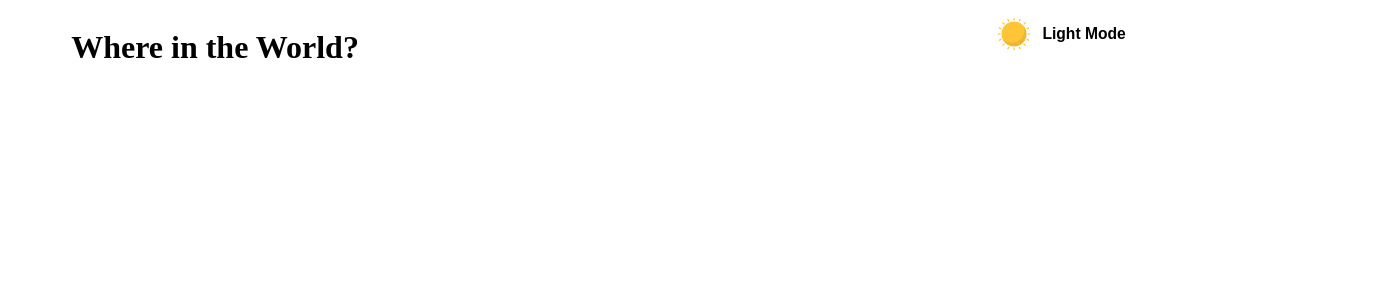
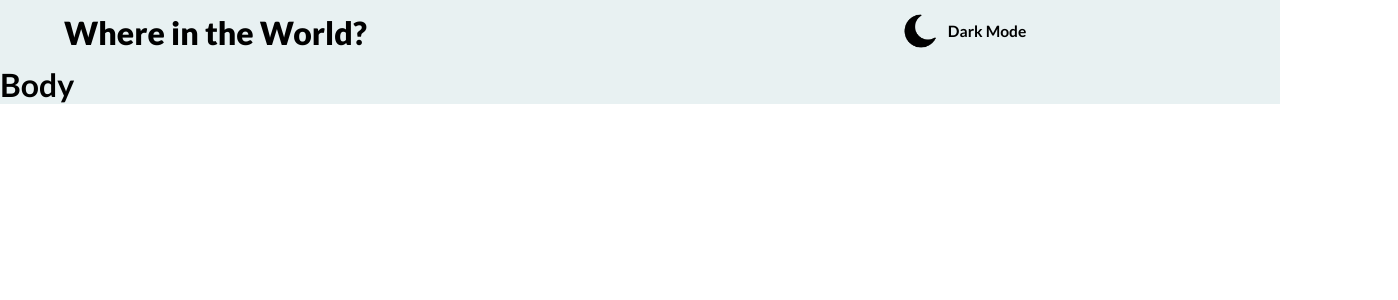
Before and after one commit to IsraelSSantos/Country, a React (Create React App) app: page / in a window 1280 px wide. Shown: the top 300 px of the page, 1398 px wide, since content can reach past the window. Built offline with nearby package versions, Linux system fonts and the light colour scheme.

Commit message:
created and implemented dark-mode flags and classes

```diff
--- a/public/index.html
+++ b/public/index.html
@@ -7,6 +7,9 @@
   <meta name="viewport" content="width=device-width, initial-scale=1" />
   <meta name="description" content="Web site created using create-react-app" />
   <title>Where's the Country?</title>
+  <link rel="preconnect" href="https://fonts.googleapis.com">
+  <link rel="preconnect" href="https://fonts.gstatic.com" crossorigin>
+  <link href="https://fonts.googleapis.com/css2?family=Lato:wght@100;300;700;900&display=swap" rel="stylesheet">
 </head>
 
 <body>
--- a/src/App.js
+++ b/src/App.js
@@ -1,11 +1,17 @@
-import React from "react";
+import React, { useState } from "react";
+import { } from './app.scss';
 import HandleBar from "./components/HandleBar/HandleBar";
 
+
 function App() {
+
+  const [mode, setMode] = useState('light');
+
   return (
-    <div className="App">
-      <HandleBar />
-    </div>
+    <div className={`App ${mode}-mode`}>
+      <HandleBar setMode={setMode} />
+      <h1>Body</h1>
+    </div >
   );
 }
 
--- /dev/null
+++ b/src/app.scss
@@ -0,0 +1,28 @@
+:root {
+    --bg-dark: #13293d;
+    --bg-light: #e8f1f2;
+}
+
+* {
+    margin: 0px;
+    padding: 0px;
+    box-sizing: border-box;
+    font-family: 'Lato', sans-serif;
+}
+
+.light-mode {
+    background-color: var(--bg-light);
+}
+
+.dark-mode {
+    background-color: var(--bg-dark);
+
+    h1,
+    h2,
+    h3,
+    h4,
+    h5,
+    h6 {
+        color: rgb(231, 231, 231);
+    }
+}
--- a/src/components/DarkModeFlag/DarkModeFlag.jsx
+++ b/src/components/DarkModeFlag/DarkModeFlag.jsx
@@ -1,5 +1,5 @@
 import React from "react";
-import {} from "../DarkModeFlag/darkModeFlag.scss";
+import {} from "./darkModeFlag.scss";
 import Lua from "../../assets/lua.png";
 import Sol from "../../assets/sol.png";
 
@@ -8,15 +8,15 @@ export default function DarkModeFlag(props) {
   if (isDark) {
     return (
       <>
-        <img src={Lua} />
-        <h3>Dark Mode</h3>
+        <img src={Sol} />
+        <h3 className="dark">Light Mode</h3>
       </>
     );
   } else {
     return (
       <>
-        <img src={Sol} />
-        <h3>Light Mode</h3>
+        <img src={Lua} />
+        <h3 className="light">Dark Mode</h3>
       </>
     );
   }
--- a/src/components/HandleBar/HandleBar.jsx
+++ b/src/components/HandleBar/HandleBar.jsx
@@ -1,6 +1,6 @@
 import React, { useState, useEffect } from "react";
 import DarkModeFlag from "../DarkModeFlag/DarkModeFlag";
-import {} from "../HandleBar/handlebar.scss";
+import {} from "./handlebar.scss";
 
 export default function HandleBar(props) {
   const [darkMode, setDarkMode] = useState(false);
@@ -15,8 +15,10 @@ export default function HandleBar(props) {
           onClick={() => {
             if (darkMode) {
               setDarkMode(false);
+              props.setMode("ligth");
             } else {
               setDarkMode(true);
+              props.setMode("dark");
             }
           }}
         >
--- a/src/components/HandleBar/handlebar.scss
+++ b/src/components/HandleBar/handlebar.scss
@@ -1,10 +1,14 @@
 .handlebar {
     width: 100%;
     display: flex;
-    padding: 0 5%;
+    padding: 1% 5%;
 
     .title {
         width: 80%;
+
+        h1 {
+            font-weight: 900;
+        }
     }
 
     .dark-mode-container {
@@ -14,7 +18,7 @@
             display: flex;
             cursor: pointer;
             border: 0;
-            background-color: white;
+            background-color: transparent;
         }
 
         img {
```
Also changed, not shown: src/components/DarkModeFlag/darkModeFlag.scss (line endings or trailing spaces).
